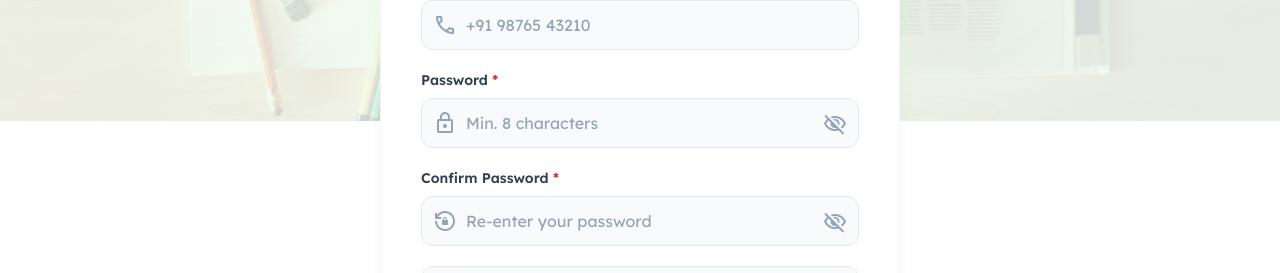
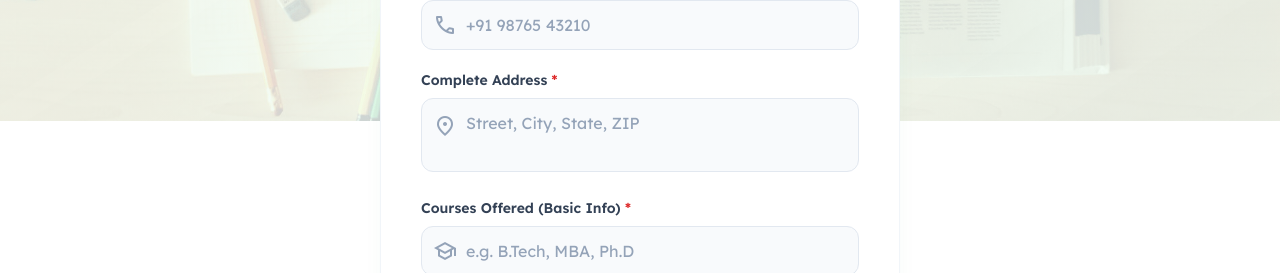
Before and after one commit to rajsh7/AdmissionX, a Next.js app: page /signup/college in a window 1280 px wide. Shown: the part 679-952 px from the top of the page. Built offline with nearby package versions, Linux system fonts and the light colour scheme; no server answers.

Commit message:
feat(phase-1): update college auth UI and APIs

```diff
--- a/app/api/login/college/route.ts
+++ b/app/api/login/college/route.ts
@@ -131,7 +131,6 @@ export async function POST(req: NextRequest) {
 
     return response;
   } catch (err) {
-    console.error("[college login]", err);
     return NextResponse.json(
       { error: "Internal server error. Please try again." },
       { status: 500 },
--- a/app/api/signup/college/route.ts
+++ b/app/api/signup/college/route.ts
@@ -6,11 +6,11 @@ import { sendCollegeSignupConfirmationEmail } from "@/lib/email";
 export async function POST(req: NextRequest) {
   try {
     const body = await req.json();
-    const { collegeName, email, contactName, phone, password, captchaOk } =
+    const { collegeName, email, contactName, phone, address, courses, password, captchaOk } =
       body;
 
     // ── Validation ────────────────────────────────────────────────────────────
-    if (!collegeName || !email || !contactName || !phone || !password) {
+    if (!collegeName || !email || !contactName || !phone || !address || !courses || !password) {
       return NextResponse.json(
         { error: "All fields are required." },
         { status: 400 },
@@ -43,7 +43,9 @@ export async function POST(req: NextRequest) {
           email         VARCHAR(255) NOT NULL UNIQUE,
           contact_name  VARCHAR(255) NOT NULL,
           phone         VARCHAR(32)  NOT NULL,
-          password_hash VARCHAR(255) DEFAULT NULL,
+          address       TEXT NOT NULL,
+          courses       TEXT NOT NULL,
+           password_hash VARCHAR(255) DEFAULT NULL,
           status        VARCHAR(20)  NOT NULL DEFAULT 'pending',
           created_at    TIMESTAMP DEFAULT CURRENT_TIMESTAMP,
           updated_at    TIMESTAMP DEFAULT CURRENT_TIMESTAMP ON UPDATE CURRENT_TIMESTAMP
@@ -72,13 +74,15 @@ export async function POST(req: NextRequest) {
       // ── Insert record ─────────────────────────────────────────────────────
       await conn.query(
         `INSERT INTO next_college_signups
-           (college_name, email, contact_name, phone, password_hash, status)
-         VALUES (?, ?, ?, ?, ?, 'pending')`,
+           (college_name, email, contact_name, phone, address, courses, password_hash, status)
+         VALUES (?, ?, ?, ?, ?, ?, ?, 'pending')`,
         [
           collegeName.trim(),
           emailLower,
           contactName.trim(),
           phone.trim(),
+          address.trim(),
+          courses.trim(),
           passwordHash,
         ],
       );
@@ -94,12 +98,11 @@ export async function POST(req: NextRequest) {
         contactName.trim(),
       );
     } catch (emailErr) {
-      console.error("[college signup] confirmation email failed:", emailErr);
+      // ignore silently
     }
 
     return NextResponse.json({ success: true });
   } catch (err) {
-    console.error("[college signup]", err);
     return NextResponse.json(
       { error: "Internal server error. Please try again." },
       { status: 500 },
--- a/app/signup/college/page.tsx
+++ b/app/signup/college/page.tsx
@@ -25,12 +25,14 @@ export default function CollegeSignupPage() {
     const email = String(formData.get("email") || "").trim();
     const contactName = String(formData.get("contactName") || "").trim();
     const phone = String(formData.get("phone") || "").trim();
+    const address = String(formData.get("address") || "").trim();
+    const courses = String(formData.get("courses") || "").trim();
     const password = String(formData.get("password") || "");
     const confirmPassword = String(formData.get("confirmPassword") || "");
     const captchaOk = formData.get("captcha") === "on";
 
     // Client-side validation
-    if (!collegeName || !email || !contactName || !phone || !password) {
+    if (!collegeName || !email || !contactName || !phone || !address || !courses || !password) {
       setError("Please fill in all required fields.");
       return;
     }
@@ -57,6 +59,8 @@ export default function CollegeSignupPage() {
           email,
           contactName,
           phone,
+          address,
+          courses,
           password,
           captchaOk,
         }),
@@ -202,6 +206,44 @@ export default function CollegeSignupPage() {
                   placeholder="+91 98765 43210"
                   required
                   autoComplete="tel"
+                  className="w-full pl-11 pr-4 py-3 bg-slate-50 dark:bg-slate-800 border border-slate-200 dark:border-slate-700 rounded-xl focus:outline-none focus:ring-2 focus:ring-primary/20 focus:border-primary transition-all text-slate-900 dark:text-slate-100 placeholder:text-slate-400"
+                />
+              </div>
+            </div>
+
+            {/* Address */}
+            <div className="flex flex-col gap-2">
+              <label className="text-slate-700 dark:text-slate-300 text-sm font-semibold">
+                Complete Address <span className="text-primary">*</span>
+              </label>
+              <div className="relative">
+                <span className="material-symbols-outlined absolute left-3 top-4 text-slate-400 text-[20px]">
+                  location_on
+                </span>
+                <textarea
+                  name="address"
+                  placeholder="Street, City, State, ZIP"
+                  required
+                  rows={2}
+                  className="w-full pl-11 pr-4 py-3 bg-slate-50 dark:bg-slate-800 border border-slate-200 dark:border-slate-700 rounded-xl focus:outline-none focus:ring-2 focus:ring-primary/20 focus:border-primary transition-all text-slate-900 dark:text-slate-100 placeholder:text-slate-400 resize-none"
+                />
+              </div>
+            </div>
+
+            {/* Courses Offered */}
+            <div className="flex flex-col gap-2">
+              <label className="text-slate-700 dark:text-slate-300 text-sm font-semibold">
+                Courses Offered (Basic Info) <span className="text-primary">*</span>
+              </label>
+              <div className="relative">
+                <span className="material-symbols-outlined absolute left-3 top-1/2 -translate-y-1/2 text-slate-400 text-[20px]">
+                  school
+                </span>
+                <input
+                  name="courses"
+                  type="text"
+                  placeholder="e.g. B.Tech, MBA, Ph.D"
+                  required
                   className="w-full pl-11 pr-4 py-3 bg-slate-50 dark:bg-slate-800 border border-slate-200 dark:border-slate-700 rounded-xl focus:outline-none focus:ring-2 focus:ring-primary/20 focus:border-primary transition-all text-slate-900 dark:text-slate-100 placeholder:text-slate-400"
                 />
               </div>
```
Also changed, not shown: .gsd/phases/1/3-SUMMARY.md (added).
